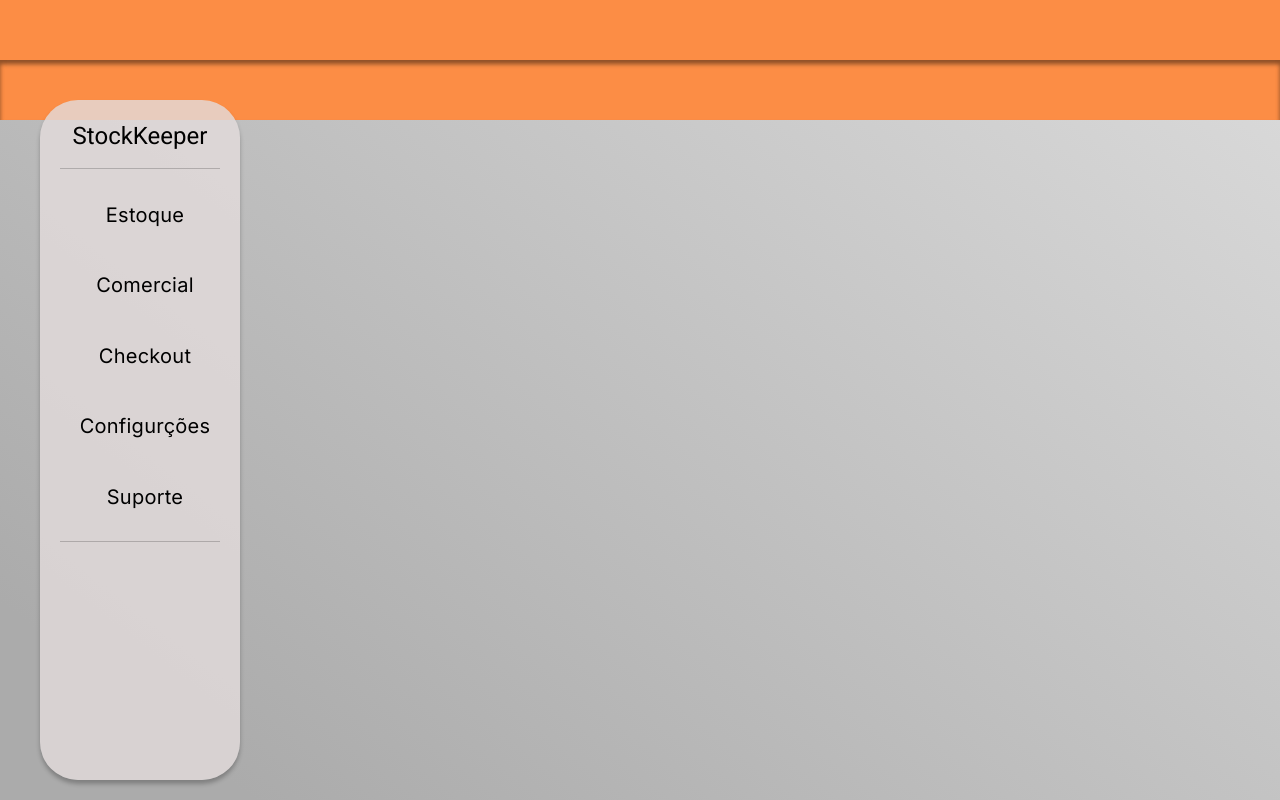
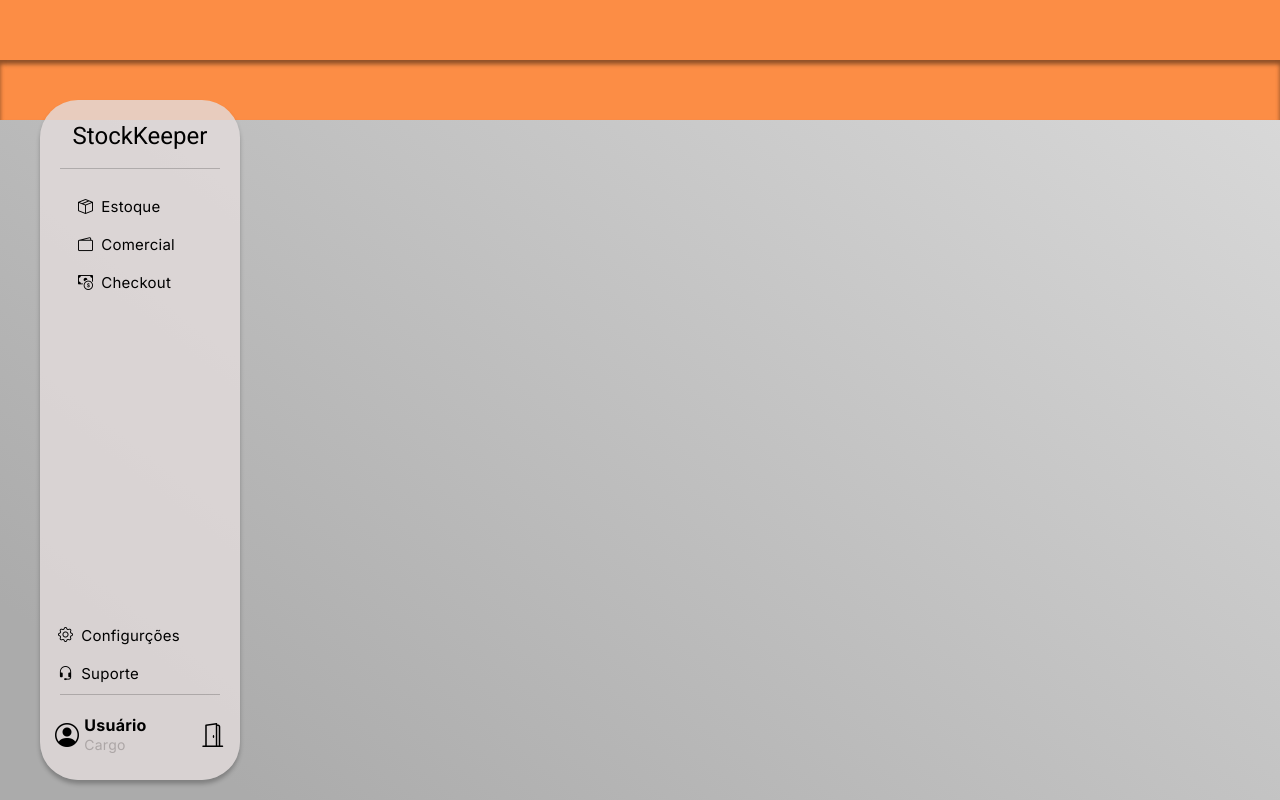
Before and after one commit to MatBeirigo/StockKeeperUI, an Angular app: page /dashboard in a window 1280 px wide. Built offline with nearby package versions, Linux system fonts and the light colour scheme.

Commit message:
[RELEASE][DONE] Barra lateral

```diff
--- a/src/app/components/sidebar/sidebar.component.html
+++ b/src/app/components/sidebar/sidebar.component.html
@@ -1,6 +1,8 @@
 <html>
     <head>
         <title>Barra do lado</title>
+
+        <link rel="stylesheet" href="https://cdn.jsdelivr.net/npm/bootstrap-icons@1.5.0/font/bootstrap-icons.css">
     </head>
 
     <body>
@@ -14,6 +16,7 @@
             <div class="grupo-menu">
                 <div class="container-icone-menu">
                     <div class="caixa-menu caixa-menu-texto" (click) = "selectMenu(2)" [ngClass]="{'caixa-menu-select' : this.menuService.menuSelecionado == 2, '' : this.menuService.menuSelecionado != 2}">
+                        <i class="bi bi-box-seam icone-menu"></i>
                         Estoque
                     </div>
                 </div>
@@ -22,6 +25,7 @@
             <div class="grupo-menu">
                 <div class="container-icone-menu">
                     <div class="caixa-menu caixa-menu-texto" (click) = "selectMenu(3)" [ngClass]="{'caixa-menu-select' : this.menuService.menuSelecionado == 3, '' : this.menuService.menuSelecionado != 3}">
+                        <i class="bi bi-wallet2 icone-menu"></i>
                         Comercial
                     </div>
                 </div>
@@ -30,6 +34,7 @@
             <div class="grupo-menu">
                 <div class="container-icone-menu">
                     <div class="caixa-menu caixa-menu-texto" (click) = "selectMenu(4)" [ngClass]="{'caixa-menu-select' : this.menuService.menuSelecionado == 4, '' : this.menuService.menuSelecionado != 4}">
+                        <i class="bi bi-cash-coin icone-menu"></i>
                         Checkout
                     </div>
                 </div>
@@ -39,6 +44,7 @@
                 <div class="grupo-menu">
                     <div class="container-icone-menu">
                         <div class="caixa-menu caixa-menu-texto" (click) = "selectMenu(8)" [ngClass]="{'caixa-menu-select' : this.menuService.menuSelecionado == 8, '' : this.menuService.menuSelecionado != 8}">
+                            <i class="bi bi-gear icone-menu"></i>
                             Configurções
                         </div>
                     </div>
@@ -47,6 +53,7 @@
                 <div class="grupo-menu">
                     <div class="container-icone-menu">
                         <div class="caixa-menu caixa-menu-texto" (click) = "selectMenu(9)" [ngClass]="{'caixa-menu-select' : this.menuService.menuSelecionado == 9, '' : this.menuService.menuSelecionado != 9}">
+                            <i class="bi bi-headset icone-menu"></i>
                             Suporte
                         </div>
                     </div>
@@ -56,7 +63,12 @@
             <div class="divider"></div>
 
             <div class="rodape">
-
+                <i class="bi bi-person-circle icone-usuario"></i>
+                <div class="container-usuario">
+                <div class="nome-usuario">Usuário</div>
+                <div class="cargo-usuario">Cargo</div>
+                </div>
+                <i class="bi bi-door-open icone-logout"></i>
             </div>
 
         </div>
--- a/src/app/components/sidebar/sidebar.component.scss
+++ b/src/app/components/sidebar/sidebar.component.scss
@@ -11,13 +11,16 @@
     height: 85vh;
 
     z-index: 99999;
+
+    display: flex;
+    flex-direction: column;
 }
 
 .cabecalho{
     color: var(--color-black);
     font-size: 40px;
     font-family: 'Inter';
-    font-weight: 600;
+    font-weight: bold;
 
     justify-content: center;
     align-items: center;
@@ -43,7 +46,13 @@
     margin-bottom: 10%;
 }
 
-.grupo-menu{}
+.grupo-menu{
+    display: flex;
+    justify-content: flex-start;
+    align-items: center;
+    margin-left: 20px;
+    margin-bottom: 0px;
+}
 
 .container-icone-menu{
     padding: 8px;
@@ -54,16 +63,20 @@
     justify-content: center;
     align-items: center;
 
-    padding: 8px;
-    margin-bottom: 10%;
+    // padding: 3px;
+    margin-bottom: 2%;
     border-radius: 10px;
     transition: 0.3s;
 
     cursor: pointer;
 }
 
+.icone-menu {
+    margin-right: 8px;
+}
+
 .caixa-menu-texto{
-    font-size: 20px;
+    font-size: 15px;
     font-family: 'Inter';
     font-weight: 500;
     color: var(--color-black);
@@ -71,5 +84,47 @@
 }
 
 .caixa-menu-select{
-    background-color: var(--color-orange);
+    // background-color: var(--color-orange);
+    color: var(--color-orange);
 }
+
+.grupo-suporte {
+    margin-top: auto;
+    margin-left: -20px;
+}
+
+.rodape {
+    display: flex;
+    align-items: center;
+    margin-bottom: 10px;
+    padding: 15px;
+    padding-top: 0px;
+}
+
+.icone-usuario {
+    font-size: 24px;
+    color: var(--color-black);
+    margin-right: 5px;
+}
+
+.container-usuario {
+    display: flex;
+    flex-direction: column;
+}
+
+.nome-usuario {
+    font-size: 16px;
+    font-weight: bold;
+    color: black;
+}
+
+.cargo-usuario {
+    font-size: 14px;
+    color: var(--color-gray);
+}
+
+.icone-logout {
+    font-size: 24px;
+    color: var(--color-black);
+    margin-left: auto;
+}
```
